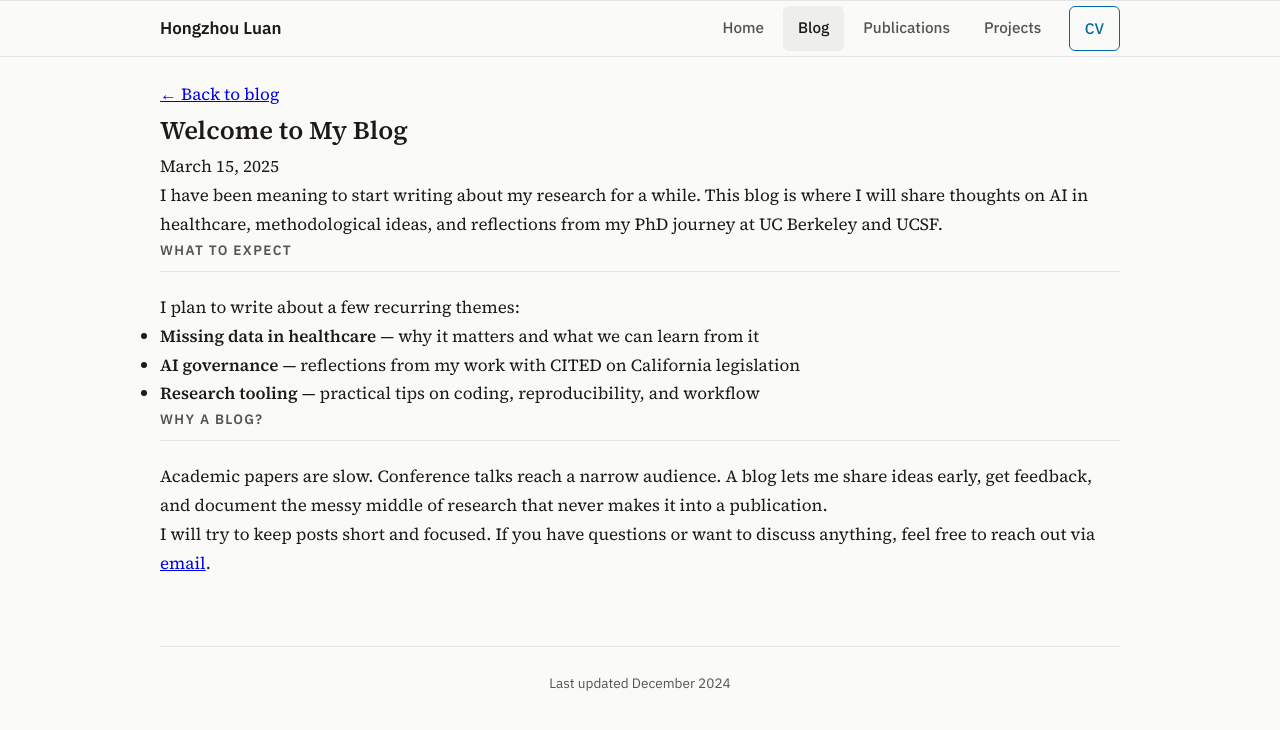
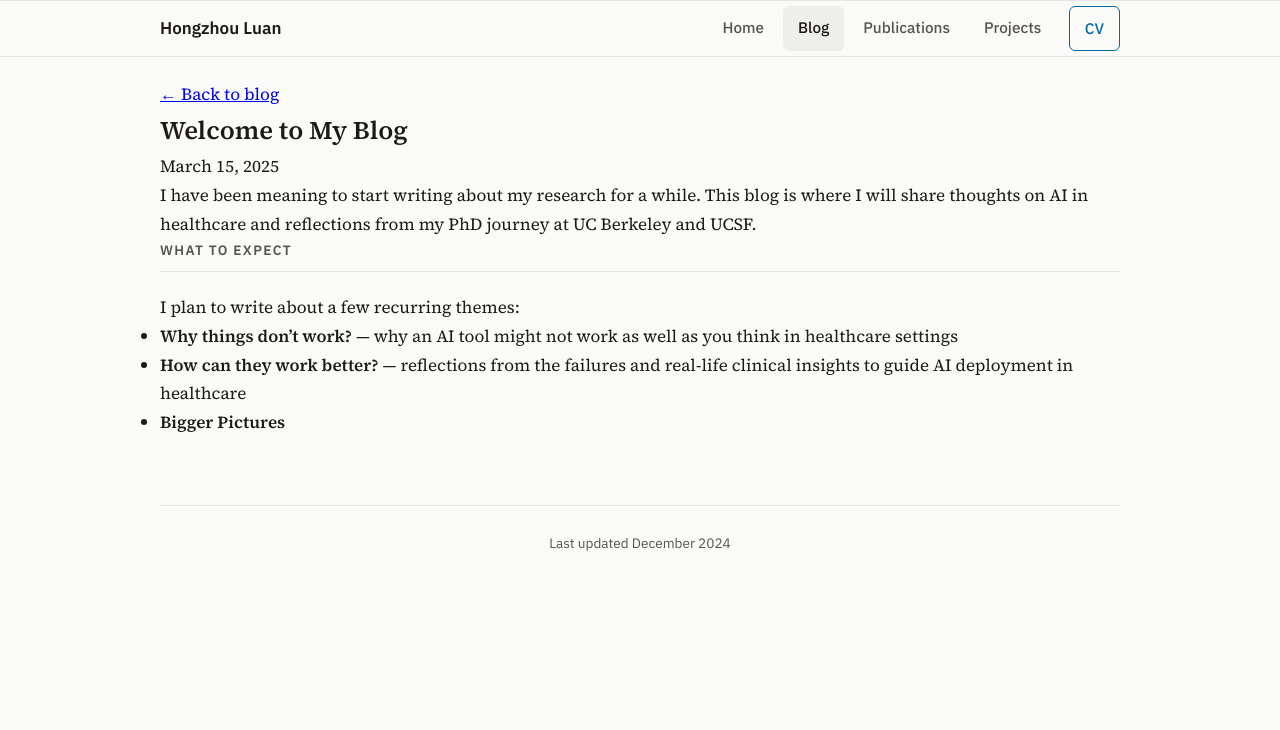
Before and after one commit to hzluan/hzluan.github.io, a Jekyll site: the page built from _posts/2025-03-15-welcome.md, in a window 1280 px wide. Shown: the top 730 px of the page. Built offline with Jekyll 4.4.1, drawn with Linux system fonts in a browser that asks for light colours.

Commit message:
Revise blog post content and themes

```diff
--- a/_posts/2025-03-15-welcome.md
+++ b/_posts/2025-03-15-welcome.md
@@ -4,18 +4,12 @@ date: 2025-03-15
 description: "First post on my new blog — why I'm writing about AI, healthcare, and research."
 ---
 
-I have been meaning to start writing about my research for a while. This blog is where I will share thoughts on AI in healthcare, methodological ideas, and reflections from my PhD journey at UC Berkeley and UCSF.
+I have been meaning to start writing about my research for a while. This blog is where I will share thoughts on AI in healthcare and reflections from my PhD journey at UC Berkeley and UCSF.
 
 ## What to expect
 
 I plan to write about a few recurring themes:
 
-- **Missing data in healthcare** — why it matters and what we can learn from it
-- **AI governance** — reflections from my work with CITED on California legislation
-- **Research tooling** — practical tips on coding, reproducibility, and workflow
-
-## Why a blog?
-
-Academic papers are slow. Conference talks reach a narrow audience. A blog lets me share ideas early, get feedback, and document the messy middle of research that never makes it into a publication.
-
-I will try to keep posts short and focused. If you have questions or want to discuss anything, feel free to reach out via [email](mailto:hluan@berkeley.edu).
+- **Why things don't work?** — why an AI tool might not work as well as you think in healthcare settings
+- **How can they work better?** — reflections from the failures and real-life clinical insights to guide AI deployment in healthcare
+- **Bigger Pictures**
```
